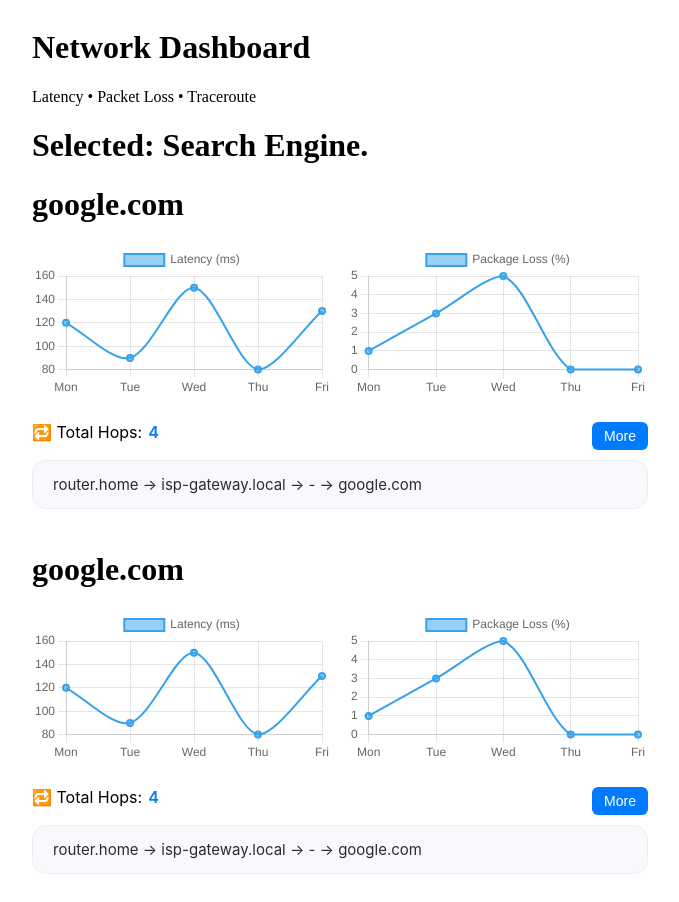
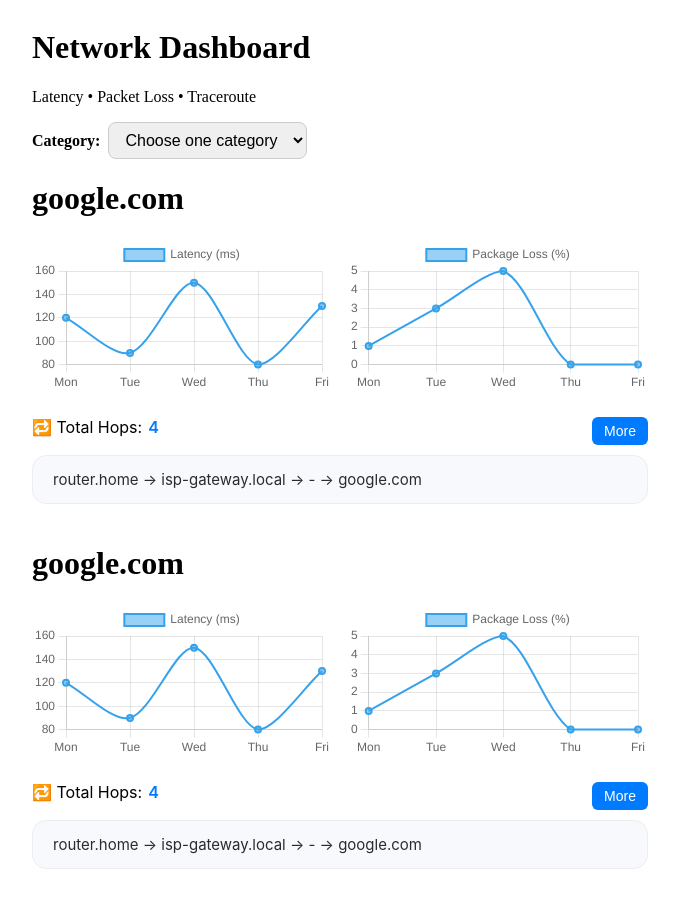
Before and after one commit to brojyf/NetworkDashboard, a React (Vite) app in the folder frontend/: page / in a window 1280 px wide. Shown: the whole page, without its empty margins (300-979 px from the left). Built offline with nearby package versions, Linux system fonts and the light colour scheme.

Commit message:
fea(SelectBox): Add a selectbox

```diff
--- a/frontend/src/App.jsx
+++ b/frontend/src/App.jsx
@@ -1,6 +1,8 @@
 import './App.css'
+import { useState } from "react";
 import Header from "./components/Header/Header";
 import Section from "./components/Section/Section"
+import SelectBox from "./components/SelectBox/SelectBox"
 
 function App() {
 
@@ -44,13 +46,15 @@
     ]
   }
 
+  const [category, setCategory] = useState("");
+
   return (
       <div>
         <div className="header">
           <Header />
         </div>
 
-        <h1>Selected: Search Engine.</h1>
+        <SelectBox value={category} onChange={setCategory} />
 
         <Section
           data={data}
--- /dev/null
+++ b/frontend/src/components/SelectBox/SelectBox.jsx
@@ -0,0 +1,36 @@
+import React from "react";
+
+export default function SelectBox({ value, onChange }) {
+  const options = ["Search Engine", "CDN", "Video Steaming", "Social", "Cloud", "AI"];
+
+  return (
+    <div style={{ marginBottom: "16px" }}>
+      <label style={{ fontWeight: "bold", marginRight: "8px" }}>
+        Category:
+      </label>
+
+      <select
+        value={value}
+        onChange={(e) => onChange(e.target.value)}
+        style={{
+          padding: "8px 12px",
+          fontSize: "16px",
+          borderRadius: "8px",
+          border: "1px solid #ccc",
+          outline: "none",
+        }}
+      >
+        {/* 默认空选项 */}
+        <option value="" disabled selected>
+          Choose one category
+        </option>
+
+        {options.map((opt) => (
+          <option key={opt} value={opt}>
+            {opt}
+          </option>
+        ))}
+      </select>
+    </div>
+  );
+}
```
